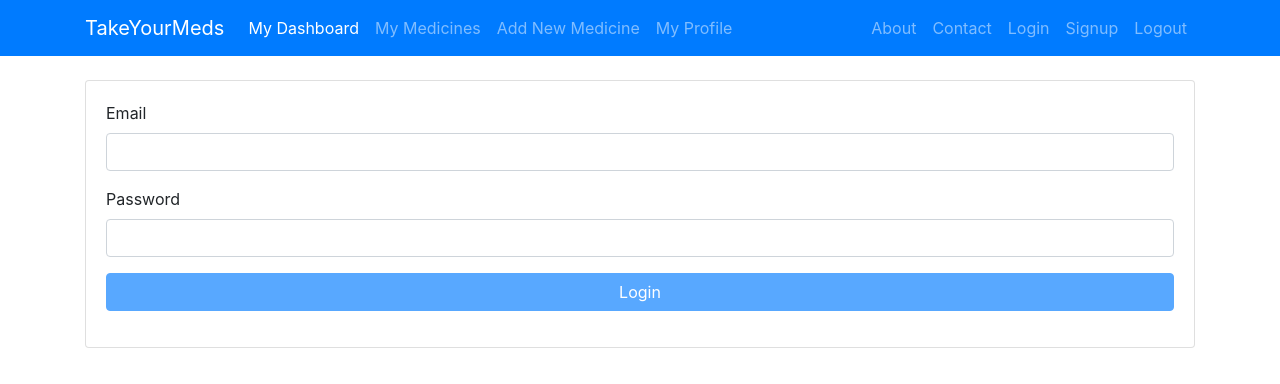
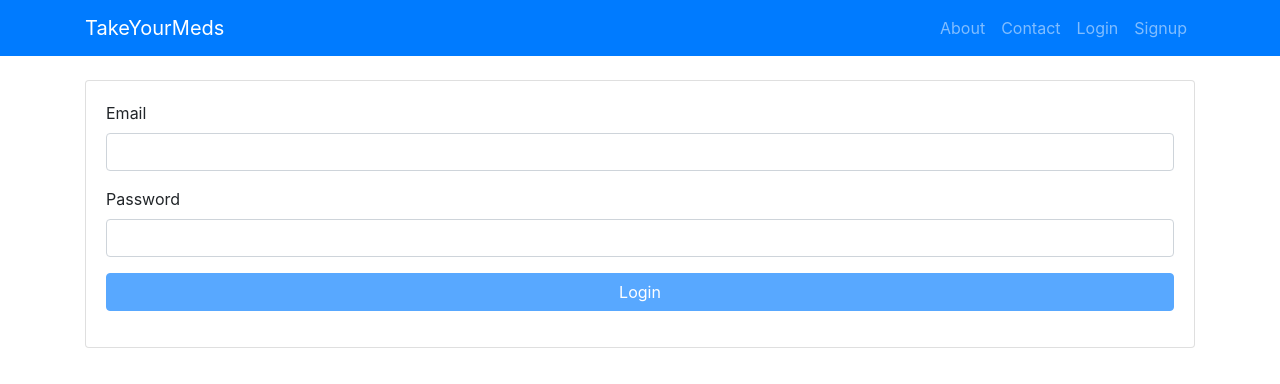
Before and after one commit to swabhi7/takeYourMeds, an Angular app: page /login in a window 1280 px wide. Shown: the top 384 px of the page. Built offline with nearby package versions, Linux system fonts and the light colour scheme.

Commit message:
added login, logout, redirect stuff

```diff
--- a/src/app/components/edit-med/edit-med.component.ts
+++ b/src/app/components/edit-med/edit-med.component.ts
@@ -65,7 +65,7 @@ export class EditMedComponent implements OnInit {
       time.hourRem = null;
       time.minRem = null;
     }
-    this.medService.editMed(medForm.value);
+    this.medService.editMed(medForm.value, false);
   }
 
 
--- a/src/app/components/meds/meds.component.ts
+++ b/src/app/components/meds/meds.component.ts
@@ -30,7 +30,7 @@ export class MedsComponent implements OnInit {
 
   takenClicked(time:any, med: Med){
     time.taken = true;
-    this.medService.editMed(med);
+    this.medService.editMed(med, true);
   }
 
 }
--- a/src/app/components/navbar/navbar.component.html
+++ b/src/app/components/navbar/navbar.component.html
@@ -6,16 +6,16 @@
     </button>
     <div class="collapse navbar-collapse" id="navbarMain">
       <ul class="navbar-nav mr-auto">
-        <li class="nav-item active">
+        <li *ngIf="userIsAuthenticated" class="nav-item active">
           <a routerLink="/" class="nav-link">My Dashboard</a>
         </li>
-        <li class="nav-item">
+        <li *ngIf="userIsAuthenticated" class="nav-item">
           <a routerLink="/meds/details" class="nav-link">My Medicines</a>
         </li>
-        <li class="nav-item">
+        <li *ngIf="userIsAuthenticated" class="nav-item">
           <a routerLink="/meds/add" class="nav-link">Add New Medicine</a>
         </li>
-        <li class="nav-item">
+        <li *ngIf="userIsAuthenticated" class="nav-item">
           <a routerLink="/profile" class="nav-link">My Profile</a>
         </li>
       </ul>
@@ -26,14 +26,14 @@
         <li class="nav-item">
           <a href="" class="nav-link">Contact</a>
         </li>
-        <li class="nav-item">
+        <li *ngIf="!userIsAuthenticated" class="nav-item">
           <a routerLink="/login" class="nav-link">Login</a>
         </li>
-        <li class="nav-item">
+        <li *ngIf="!userIsAuthenticated" class="nav-item">
           <a routerLink="/signup" class="nav-link">Signup</a>
         </li>
-        <li class="nav-item">
-          <a href="" class="nav-link">Logout</a>
+        <li *ngIf="userIsAuthenticated" class="nav-item">
+          <a routerLink="" (click)="onLogout()" class="nav-link">Logout</a>
         </li>
       </ul>
     </div>
--- a/src/app/components/navbar/navbar.component.ts
+++ b/src/app/components/navbar/navbar.component.ts
@@ -1,15 +1,31 @@
-import { Component, OnInit } from '@angular/core';
+import { Component, OnInit, OnDestroy } from '@angular/core';
+import { AuthService } from 'src/app/services/auth.service';
+import { Subscription } from 'rxjs';
 
 @Component({
   selector: 'app-navbar',
   templateUrl: './navbar.component.html',
   styleUrls: ['./navbar.component.css']
 })
-export class NavbarComponent implements OnInit {
+export class NavbarComponent implements OnInit, OnDestroy {
 
-  constructor() { }
+  private authStatusSub: Subscription;
+  userIsAuthenticated = false;
+
+  constructor(private authService: AuthService) { }
 
   ngOnInit() {
+    this.authStatusSub = this.authService.getAuthStatus().subscribe(authStatus => {
+      this.userIsAuthenticated = authStatus;
+    });
+  }
+
+  onLogout(){
+    this.authService.logout();
+  }
+
+  ngOnDestroy(){
+    this.authStatusSub.unsubscribe();
   }
 
 }
--- a/src/app/services/auth.service.ts
+++ b/src/app/services/auth.service.ts
@@ -1,6 +1,8 @@
 import { Injectable } from '@angular/core';
 import {AuthData} from '../models/AuthData';
 import {HttpClient} from '@angular/common/http';
+import { Subject } from 'rxjs';
+import { Router } from '@angular/router';
 
 @Injectable({
   providedIn: 'root'
@@ -8,11 +10,16 @@ import {HttpClient} from '@angular/common/http';
 export class AuthService {
 
   private token: string;
+  private authStatus = new Subject<boolean>();
 
-  constructor(private http: HttpClient) { }
+  constructor(private http: HttpClient, private router: Router) { }
 
   getToken(){
     return this.token;
+  }
+
+  getAuthStatus(){
+    return this.authStatus.asObservable();
   }
 
   createUser(authData: AuthData){
@@ -24,6 +31,15 @@ export class AuthService {
   loginUser(authData: AuthData){
     this.http.post<{message: string, token: string}>('http://localhost:3000/api/users/login', authData).subscribe(result => {
       this.token = result.token;
+      this.authStatus.next(true);
+      this.router.navigate(['/']);
     });
   }
+
+  logout(){
+    this.token = null;
+    this.authStatus.next(false);
+    this.router.navigate(['/login']);
+  }
+
 }
--- a/src/app/services/med.service.ts
+++ b/src/app/services/med.service.ts
@@ -4,6 +4,7 @@ import {of} from 'rxjs';
 import {Med} from '../models/Med';
 
 import {HttpClient} from '@angular/common/http';
+import { Router } from '@angular/router';
 
 @Injectable({
   providedIn: 'root'
@@ -12,7 +13,7 @@ export class MedService {
 
   meds:Med[] = [];
 
-  constructor(private http: HttpClient) {
+  constructor(private http: HttpClient, private router: Router) {
     this.getMeds().subscribe(medsData => {
       this.meds = medsData.meds;
     });
@@ -29,10 +30,11 @@ export class MedService {
   addMed(med:Med){
     this.http.post<{message:string, med:Med}>('http://localhost:3000/api/meds', med).subscribe(medData => {
       this.meds.unshift(medData.med);
+      this.router.navigate(['/']);
     });
   }
 
-  editMed(med:Med){
+  editMed(med:Med, isOnlyTakenEdited: boolean){
 
     this.http.put('http://localhost:3000/api/meds/' + med._id, med).subscribe(result => {
       console.log('result of update - ' + result);
@@ -47,6 +49,10 @@ export class MedService {
     this.meds.splice(index, 1);
 
     this.meds.unshift(med);
+
+    if(!isOnlyTakenEdited){
+      this.router.navigate(['/meds/details']);
+    }
 
   }
 
```
